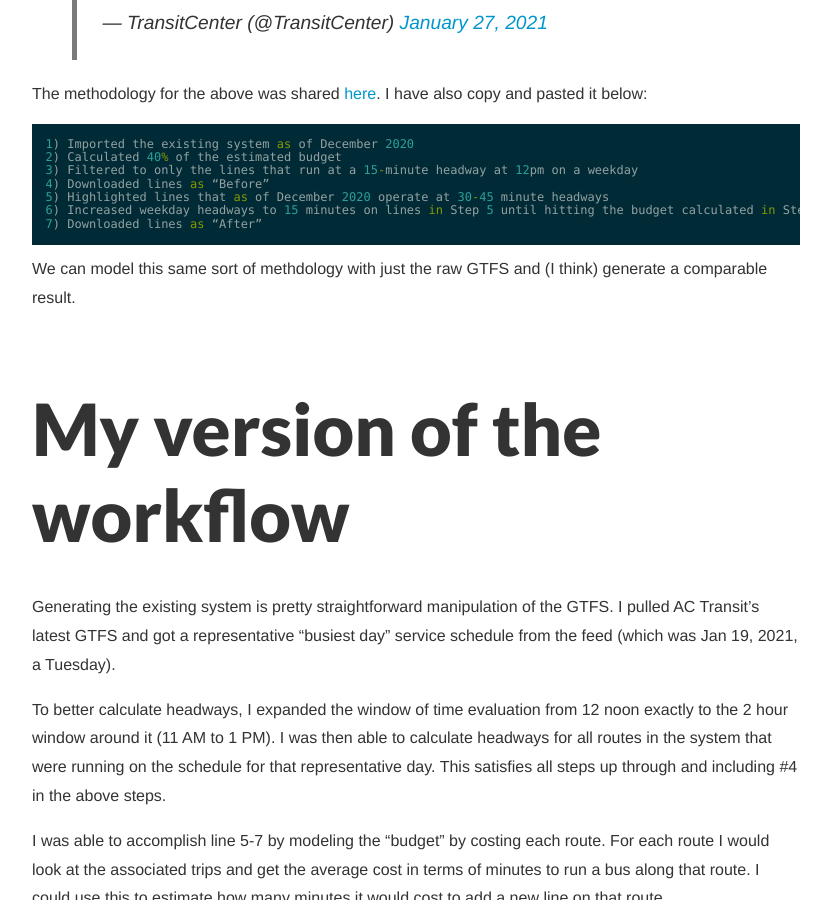
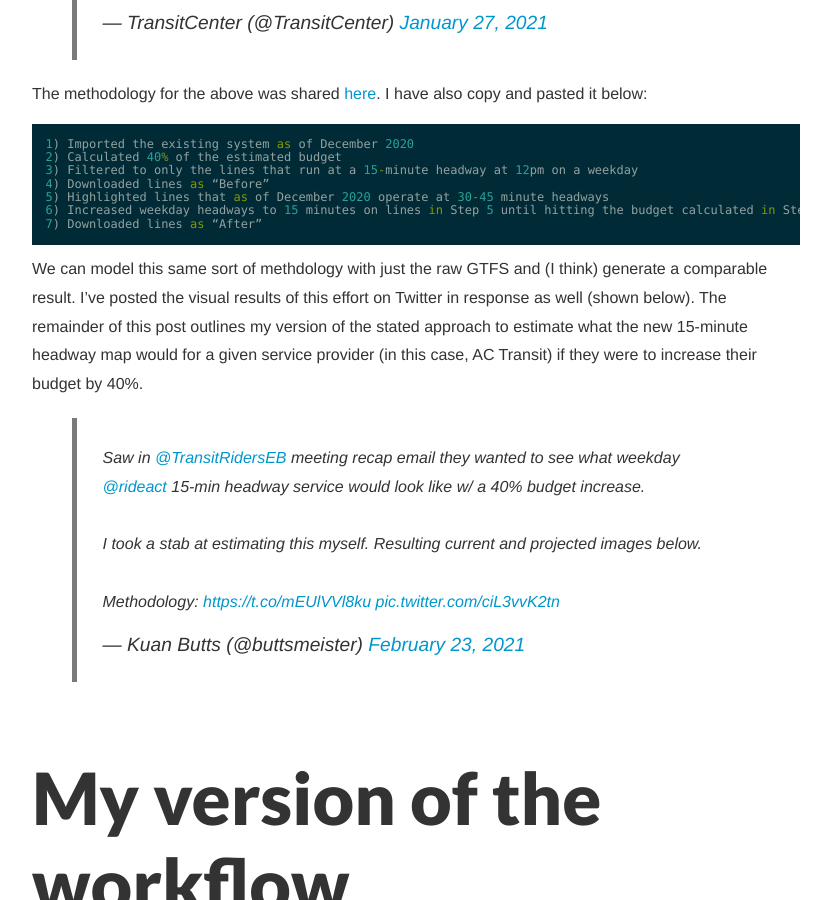
Before and after one commit to kuanb/kuanb.github.io, a Jekyll site: the page built from _posts/2021-02-22-estimating-service-expansion-ac-transit.md, in a window 1280 px wide and 900 px high, scrolled down 955 px. Shown: the whole window, without its empty margins (224-1055 px from the left). Built offline with Jekyll 4.4.1, drawn with Linux system fonts in a browser that asks for light colours; comment, search, counter and statistics services are not loaded; some of the changed text lies outside the part shown.

Commit message:
Update 2021-02-22-estimating-service-expansion-ac-transit.md

```diff
--- a/_posts/2021-02-22-estimating-service-expansion-ac-transit.md
+++ b/_posts/2021-02-22-estimating-service-expansion-ac-transit.md
@@ -24,7 +24,9 @@
 7) Downloaded lines as “After”
 {% endhighlight %}
 
-We can model this same sort of methdology with just the raw GTFS and (I think) generate a comparable result.
+We can model this same sort of methdology with just the raw GTFS and (I think) generate a comparable result. I've posted the visual results of this effort on Twitter in response as well (shown below). The remainder of this post outlines my version of the stated approach to estimate what the new 15-minute headway map would for a given service provider (in this case, AC Transit) if they were to increase their budget by 40%.
+
+<blockquote class="twitter-tweet"><p lang="en" dir="ltr">Saw in <a href="https://twitter.com/TransitRidersEB?ref_src=twsrc%5Etfw">@TransitRidersEB</a> meeting recap email they wanted to see what weekday <a href="https://twitter.com/rideact?ref_src=twsrc%5Etfw">@rideact</a> 15-min headway service would look like w/ a 40% budget increase.<br><br>I took a stab at estimating this myself. Resulting current and projected images below.<br><br>Methodology: <a href="https://t.co/mEUlVVl8ku">https://t.co/mEUlVVl8ku</a> <a href="https://t.co/ciL3vvK2tn">pic.twitter.com/ciL3vvK2tn</a></p>&mdash; Kuan Butts (@buttsmeister) <a href="https://twitter.com/buttsmeister/status/1364109705610629120?ref_src=twsrc%5Etfw">February 23, 2021</a></blockquote> <script async src="https://platform.twitter.com/widgets.js" charset="utf-8"></script>
 
 # My version of the workflow
 
```
